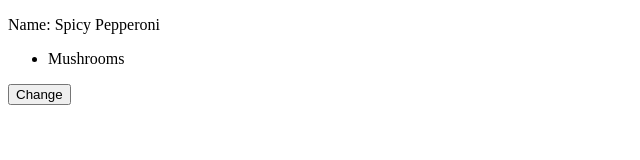
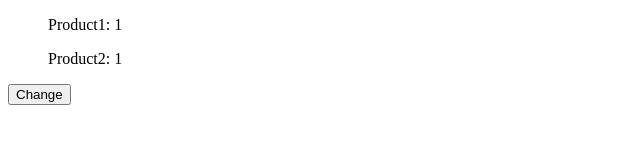
Before and after one commit to Shanmukh459/CodeWithMosh-React1, a React (Vite) app: page / in a window 1280 px wide. Shown: the top 160 px of the page, without its empty margins (0-640 px from the left). Built offline with nearby package versions, Linux system fonts and the light colour scheme.

Commit message:
updating state of an nested object9increasing the quatity by 1

```diff
--- a/src/App.tsx
+++ b/src/App.tsx
@@ -1,23 +1,29 @@
 import { useState } from "react"
 
 function App() {
-  const [pizza, setPizza] = useState({
-    name: "Spicy Pepperoni",
-    toppins: ["Mushrooms"],
+  const [cart, setCart] = useState({
+    discount: 0.1,
+    items: [
+      { id: 1, title: "Product1", quantity: 1 },
+      { id: 2, title: "Product2", quantity: 1 },
+    ],
   })
 
   const handleChange = () => {
-    setPizza({
-      ...pizza,
-      toppins: [...pizza.toppins, "Cheese"],
+    setCart({
+      ...cart,
+      items: cart.items.map((item) =>
+        item.id === 1 ? { ...item, quantity: 2 } : item
+      ),
     })
   }
   return (
     <div>
-      <p>Name: {pizza.name}</p>
       <ul>
-        {pizza.toppins.map((toppin) => (
-          <li key={toppin}>{toppin}</li>
+        {cart.items.map((item) => (
+          <p key={item.id}>
+            {item.title}: {item.quantity}
+          </p>
         ))}
       </ul>
       <button onClick={handleChange}>Change</button>
```
